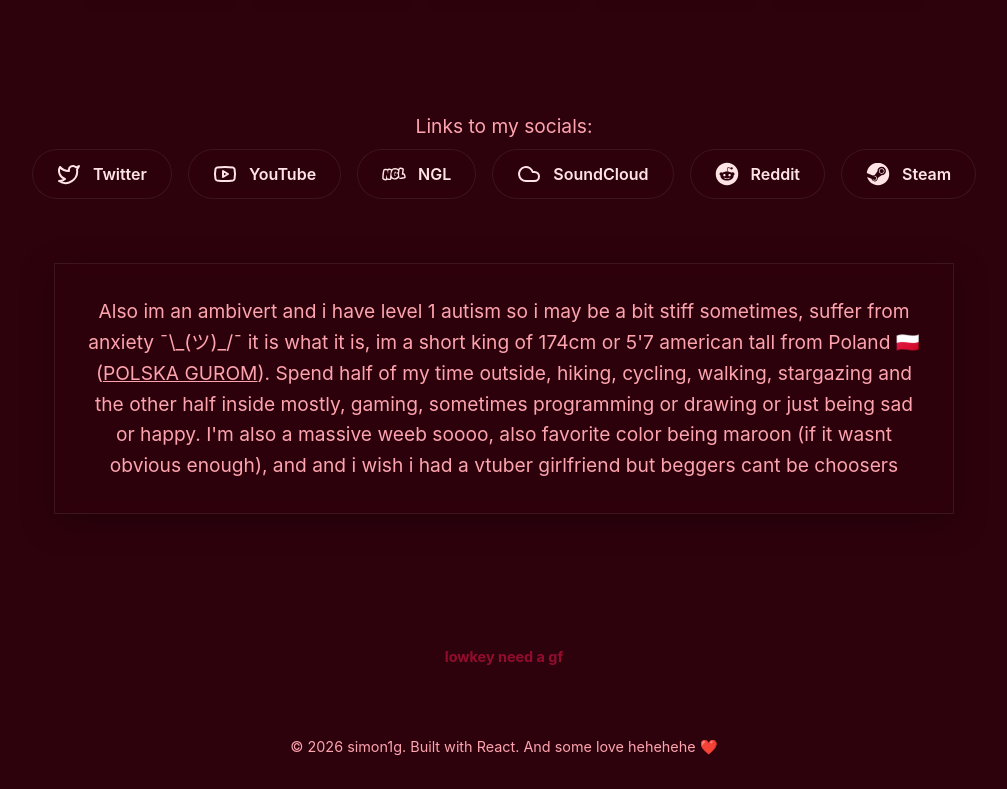
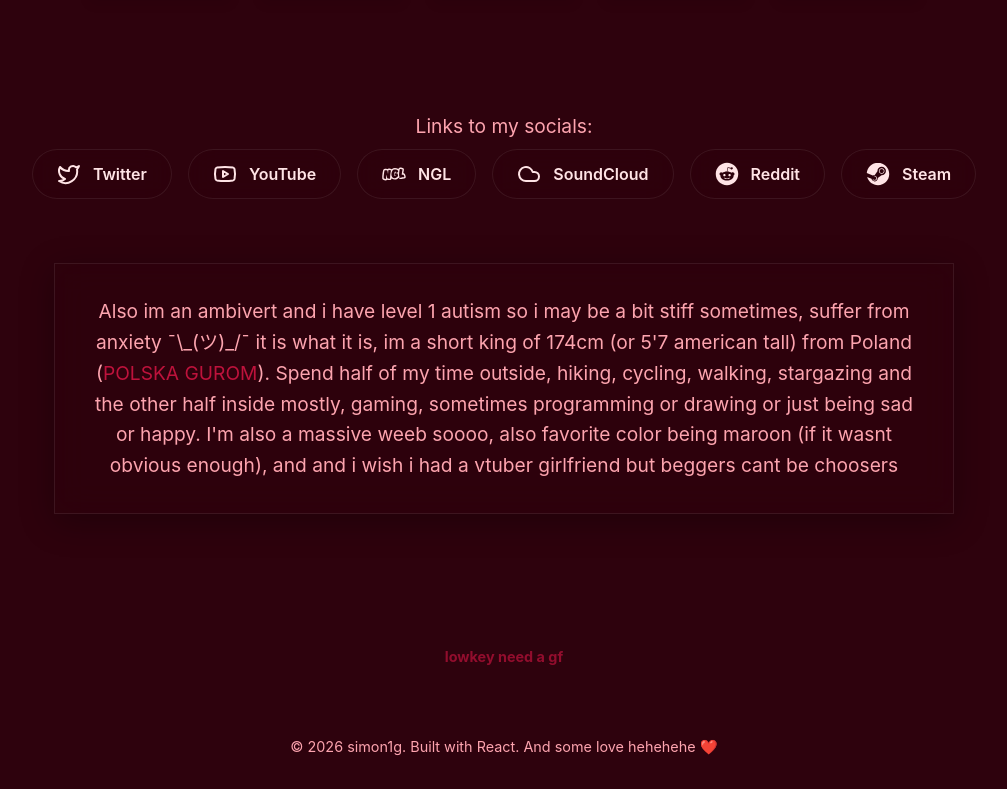
Before and after one commit to simon1g/simon1g-site, a React (Vite) app: page /about in a window 1280 px wide. Shown: the part 991-1780 px from the top of the page, without its empty margins (136-1143 px from the left). Built offline with nearby package versions, Linux system fonts and the light colour scheme; no server answers.

Commit message:
refined the gif

```diff
--- a/src/components/About.jsx
+++ b/src/components/About.jsx
@@ -148,8 +148,8 @@ export default function About() {
                     lineHeight: '1.6',
                     margin: 0
                 }}>
-                    Also im an ambivert and i have level 1 autism so i may be a bit stiff sometimes, suffer from anxiety ¯\_(ツ)_/¯ it is what it is, im a short king of 174cm or 5'7 american tall from Poland 🇵🇱
-                    (<a href="https://tenor.com/view/polska-gurom-polska-gurom-pudzian-pudzianowski-gif-21488300" target="_blank" rel="noopener noreferrer" style={{ color: 'inherit', textDecoration: 'underline' }}>POLSKA GUROM</a>).
+                    Also im an ambivert and i have level 1 autism so i may be a bit stiff sometimes, suffer from anxiety ¯\_(ツ)_/¯ it is what it is, im a short king of 174cm (or 5'7 american tall) from Poland
+                     (<a href="https://tenor.com/view/polska-gurom-polska-gurom-pudzian-pudzianowski-gif-21488300" target="_blank" rel="noopener noreferrer" style={{ color: 'var(--accent-color)'}}>POLSKA GUROM</a>).
                     Spend half of my time outside, hiking, cycling, walking, stargazing and the other half inside mostly, gaming, sometimes programming or drawing or just being sad or happy. I'm also a massive weeb soooo, also favorite color being maroon (if it wasnt obvious enough), and and i wish i had a vtuber girlfriend but beggers cant be choosers
                 </p>
             </div>
```
